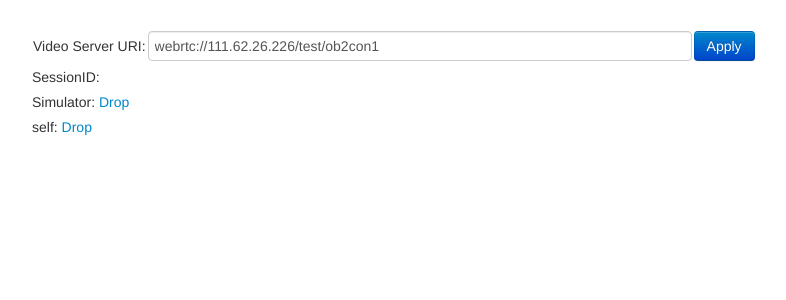
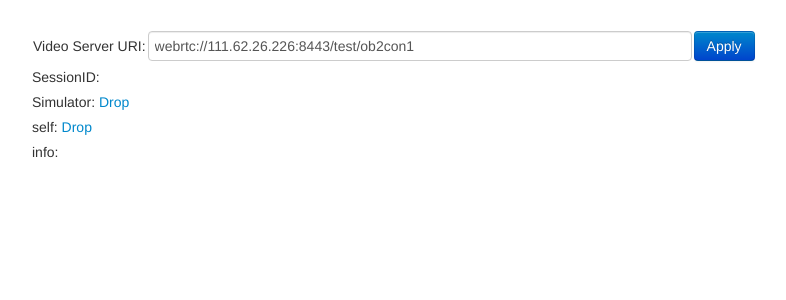
Before and after one commit to ElectricDogCN/djangoProject, a Django app: page /control/ in a window 1280 px wide. Shown: the top 300 px of the page, without its empty margins (138-924 px from the left). Run offline with Django 3.2, Linux system fonts and the light colour scheme.

Commit message:
1.fix push url 2.show info 3.Speed up the stop

```diff
--- a/templates/control.html
+++ b/templates/control.html
@@ -48,13 +48,14 @@
     Simulator: <a href="" id="simulator-drop">Drop</a>
     <label></label>
     self: <a href="" id="self">Drop</a>
-
+    <label></label>
+    info: <span id="info"></span>
 </div>
 <script type="text/javascript">
     $(function () {
         $('#rtc_media_player').hide();
         {#$('#joy-con').hide();#}
-        $('#txt_url').val('webrtc://111.62.26.226/test/ob2con1')
+        $('#txt_url').val('webrtc://111.62.26.226:8443/test/ob2con1')
         {#$('#txt_url').val('webrtc://' + window.location.host.split(":")[0] + '/live/ob01')#}
 
         let ws = null;
@@ -103,6 +104,7 @@
                             ws.send(JSON.stringify(msg))
                             console.log(received_msg)
                         } else if (code === 103) {
+                            $('#info').html(JSON.stringify(received_msg));
                             console.log(received_msg)
                         } else {
                             console.log(received_msg)
@@ -208,14 +210,14 @@
         let stopCar = function () {
             if (!loopStop) {
                 loopStop = setInterval(function () {
-                    if (lastL < 0.01 && lastL > -0.01) {
+                    if (lastL < 0.02 && lastL > -0.02) {
                         $.get(window.location.protocol.replace(":", "") + "://" + window.location.host + "/control/control/?l=0&r=0", function (data, status) {
                             console.log("Data: " + data + "\nStatus: " + status);
                         });
                         cancelStop()
                     } else {
-                        lastL = (lastL - (0.01 * (lastL / Math.abs(lastL)))).toFixed(2)
-                        lastR = (lastR - (0.01 * (lastR / Math.abs(lastR)))).toFixed(2)
+                        lastL = (lastL - (0.02 * (lastL / Math.abs(lastL)))).toFixed(2)
+                        lastR = (lastR - (0.02 * (lastR / Math.abs(lastR)))).toFixed(2)
                         submitWsControl(lastL, lastR)
                     }
                 }, 1)
```
